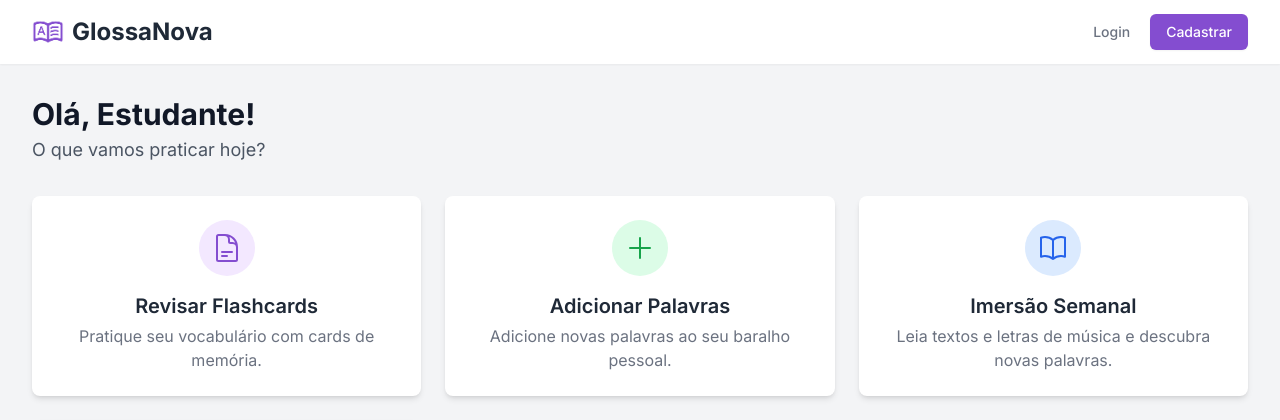
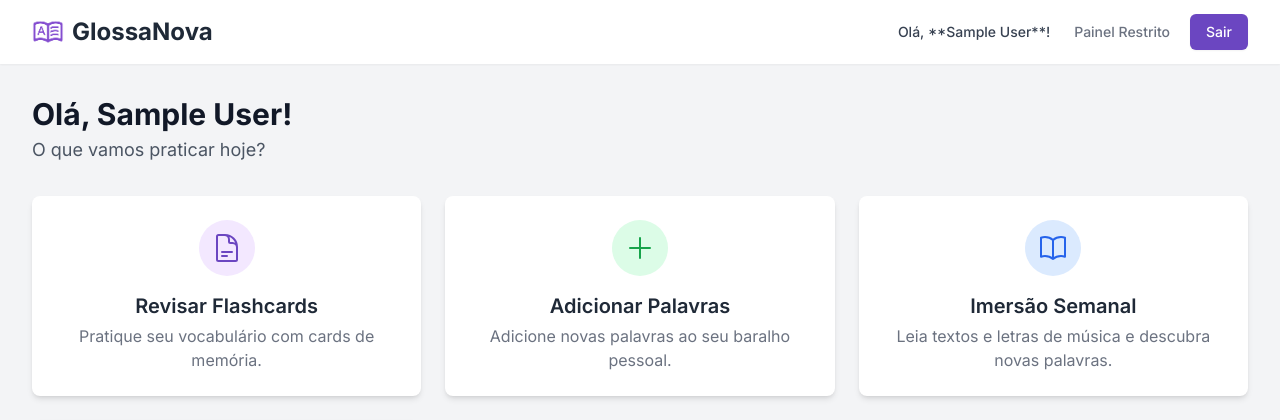
Before and after one commit to Angenine/GlossaNova_BMVC, a Flask app: page / in a window 1280 px wide. Shown: the top 420 px of the page. Run offline with Flask 3, Linux system fonts and the light colour scheme; the visitor is signed in with stand-in values (Sample User, id 1); some libraries are stand-ins or nearby versions.

Commit message:
Update index.html for user authentication display

```diff
--- a/templates/index.html
+++ b/templates/index.html
@@ -10,6 +10,20 @@
 
     <link rel="stylesheet" href="{{ url_for('static', filename='style.css') }}">
 
+
+<script>
+        tailwind.config = {
+            theme: {
+                extend: {
+                    colors: {
+                            primary: '#6B46C1',
+                    }
+                }
+            }
+        } // novas linhas
+    </script>
+
+
 </head>
 <body class="bg-gray-100 flex flex-col min-h-screen">
 
@@ -21,9 +35,25 @@
                     <span class="text-2xl font-bold text-gray-800 ml-2">GlossaNova</span>
                 </a>
 
-                <div class="flex items-center">
-                    <a href="#" class="text-gray-500 hover:text-gray-700 px-3 py-2 rounded-md text-sm font-medium transition-colors">Login</a>
-                    <a href="#" class="ml-2 bg-primary text-white px-4 py-2 rounded-md text-sm font-medium hover:bg-purple-700 transition-colors shadow-sm">Cadastrar</a>
+               <div class="flex items-center">
+                    {% if current_user.is_authenticated %}
+                        <span class="text-gray-700 px-3 py-2 text-sm font-medium">
+                            Olá, **{{ current_user.name }}**!
+                        </span>
+                        <a href="{{ url_for('dashboard_restrito') }}" class="text-gray-500 hover:text-gray-700 px-3 py-2 rounded-md text-sm font-medium transition-colors">
+                            Painel Restrito
+                        </a>
+                        <a href="{{ url_for('logout') }}" class="ml-2 bg-primary text-white px-4 py-2 rounded-md text-sm font-medium hover:bg-purple-700 transition-colors shadow-sm">
+                            Sair
+                        </a>
+                    {% else %}
+                        <a href="{{ url_for('login') }}" class="text-gray-500 hover:text-gray-700 px-3 py-2 rounded-md text-sm font-medium transition-colors">
+                            Login
+                        </a>
+                        <a href="{{ url_for('login') }}" class="ml-2 bg-primary text-white px-4 py-2 rounded-md text-sm font-medium hover:bg-purple-700 transition-colors shadow-sm">
+                            Cadastrar
+                        </a>
+                    {% endif %}
                 </div>
             </div>
         </nav>
@@ -32,7 +62,9 @@
 
     <main class="container mx-auto px-4 sm:px-6 lg:px-8 py-8 flex-grow">
         <div class="mb-8">
-            <h1 class="text-3xl font-bold text-gray-900">Olá, Estudante!</h1>
+           <h1 class="text-3xl font-bold text-gray-900">
+                Olá, {% if current_user.is_authenticated %}{{ current_user.name }}{% else %}Estudante{% endif %}!
+            </h1>
             <p class="text-lg text-gray-600 mt-1">O que vamos praticar hoje?</p>
         </div>
 
```
